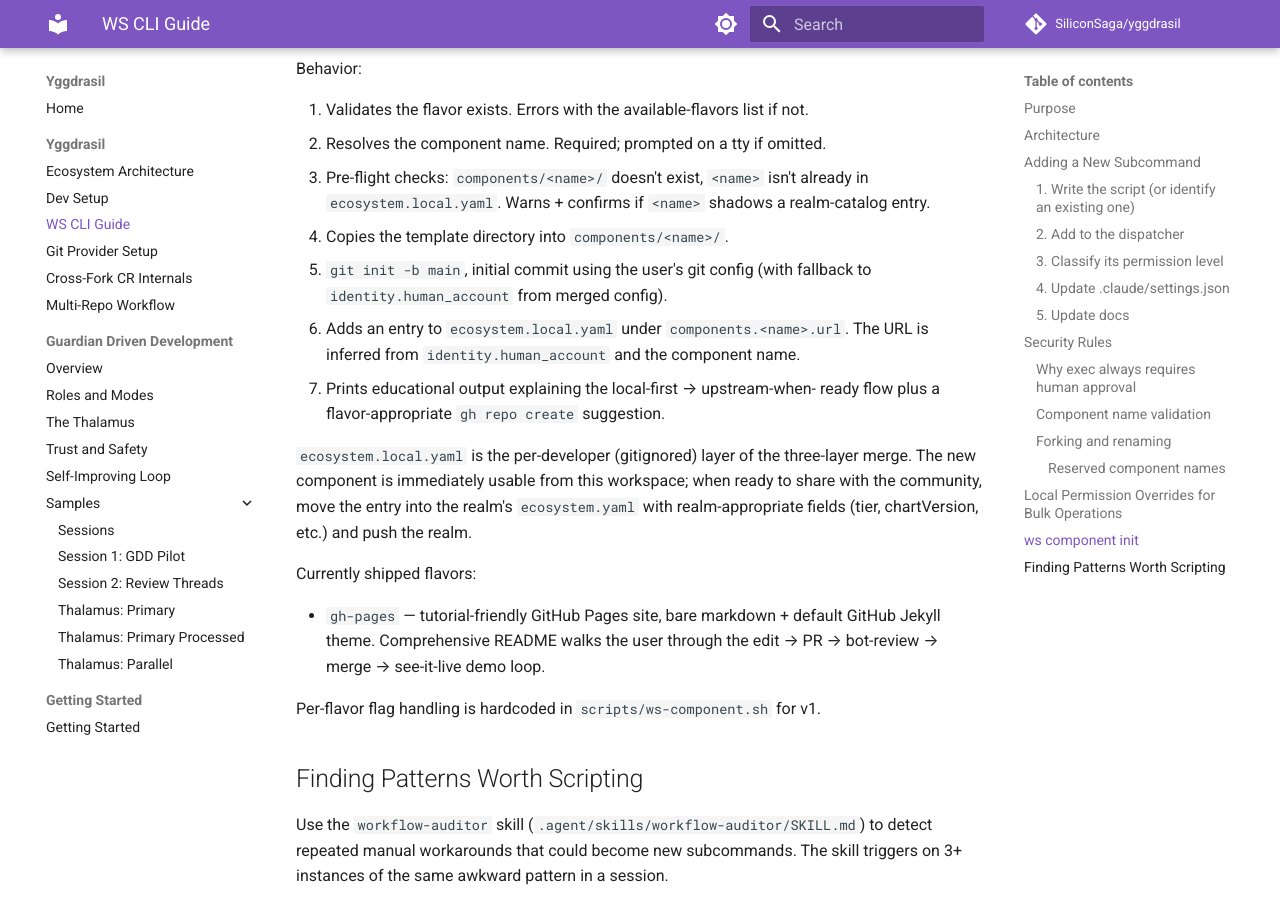
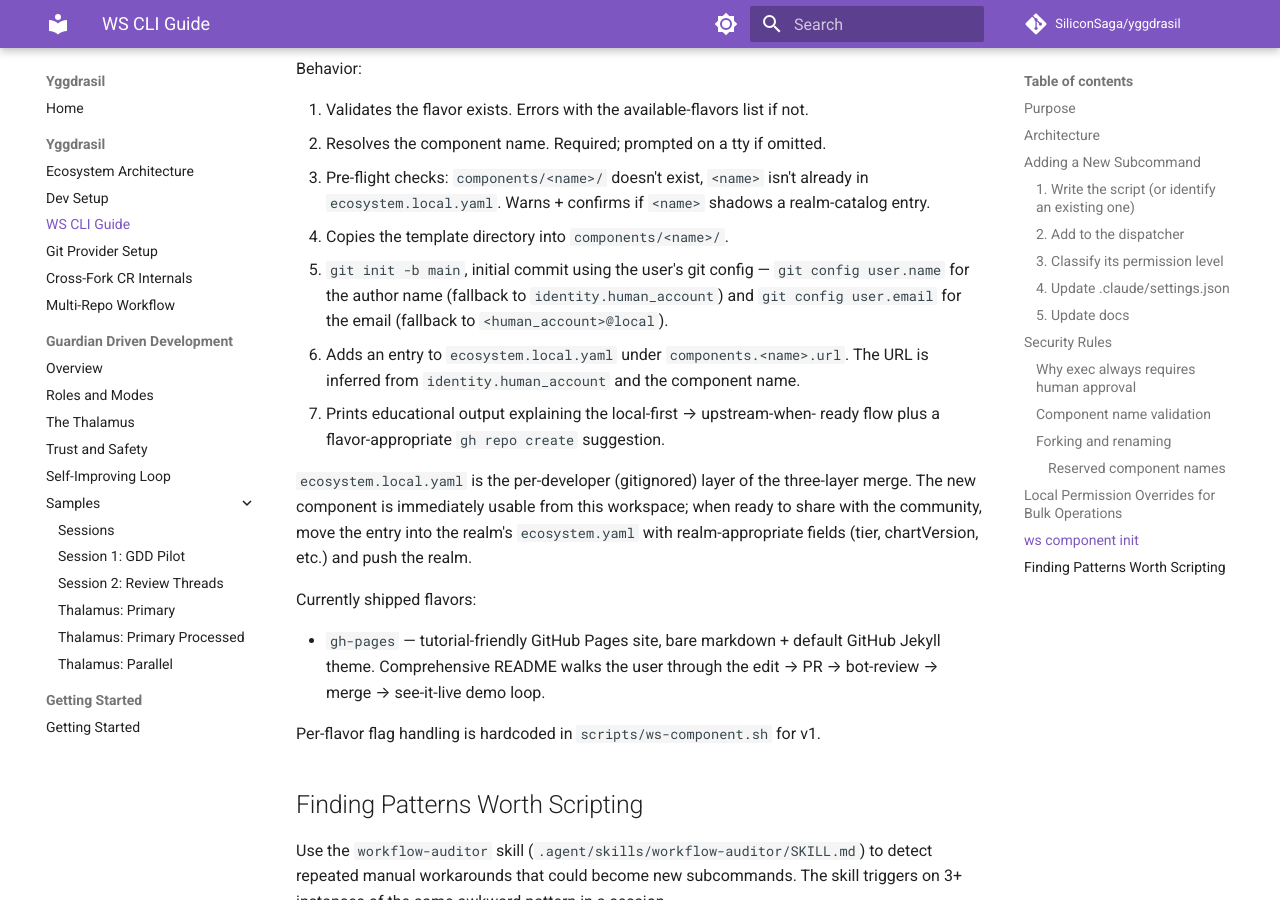
Before and after one commit to SiliconSaga/yggdrasil, an MkDocs documentation site: the page built from docs/ws-cli-guide.md, in a window 1280 px wide and 900 px high, scrolled down 5764 px. Built offline with MkDocs 1.6.1 and Material for MkDocs 9.7.7, drawn with Linux system fonts in a browser that asks for light colours; comment, search, counter and statistics services are not loaded.

Commit message:
fix: address whole-branch code review findings
Final code review caught two Important + a few cheap Minor issues:

**Important — `ecosystem.local.yaml` partial-write rollback.** If the
`yq -i ".components.<name>.url = ..."` failed after we'd written the
header but before the entry landed, the rollback trap would remove
`components/<name>/` but leave a header-only `ecosystem.local.yaml`
behind. Now we track whether the local file was newly created and
extend the trap to also `rm -f` the half-baked file when so. Header
text is still emitted in the happy path; verified end-to-end.

**Important — doc wording on commit attribution fallbacks.** The
`docs/ws-cli-guide.md` `## ws component init` section said the
fallback was `identity.human_account`, glossing over the fact that
the email and name fall back to *different* values
(`<human_account>@local` for email, `<human_account>` for name).
Tightened the wording to call both out explicitly.

**Minor — surface yq parse errors instead of swallowing them.** The
two `yq … 2>/dev/null` reads of `ecosystem.local.yaml` and the merged
ecosystem config could silently mask a malformed YAML file as "no
collision detected." Removed `2>/dev/null` so a parse failure surfaces
to the user with a real error.

**Minor — drop redundant `'""'` collision-check.** `yq // ""` outputs
empty (not the literal string `""`), so the third arm of the existing
`[[ ... && "$existing" != '""' ]]` check was dead code.

**Minor — gh-pages README "Going further" calls out placeholders.**
Added a bullet pointing at the literal `<your name>` (`_config.yml`,
`index.md`) and `<year>`/`<name>` (`LICENSE`) placeholders the user
should edit, with an "ask your agent" pointer for auto-fill.

The reviewer noted other speculative concerns (validate `who` against
GitHub-username regex, restore-rather-than-clear ERR trap pattern) —
deferred as YAGNI; current usage doesn't hit them and adding the code
would be guessing at unmaterialized scenarios.

Co-Authored-By: Claude Opus 4.6 <noreply@anthropic.com>

```diff
--- a/docs/ws-cli-guide.md
+++ b/docs/ws-cli-guide.md
@@ -233,8 +233,10 @@ Behavior:
    isn't already in `ecosystem.local.yaml`. Warns + confirms if `<name>`
    shadows a realm-catalog entry.
 4. Copies the template directory into `components/<name>/`.
-5. `git init -b main`, initial commit using the user's git config
-   (with fallback to `identity.human_account` from merged config).
+5. `git init -b main`, initial commit using the user's git config —
+   `git config user.name` for the author name (fallback to
+   `identity.human_account`) and `git config user.email` for the email
+   (fallback to `<human_account>@local`).
 6. Adds an entry to `ecosystem.local.yaml` under `components.<name>.url`.
    The URL is inferred from `identity.human_account` and the component
    name.
```
Also changed, not shown: templates/components/gh-pages/README.md (+6 -0 lines), 1 other file.
